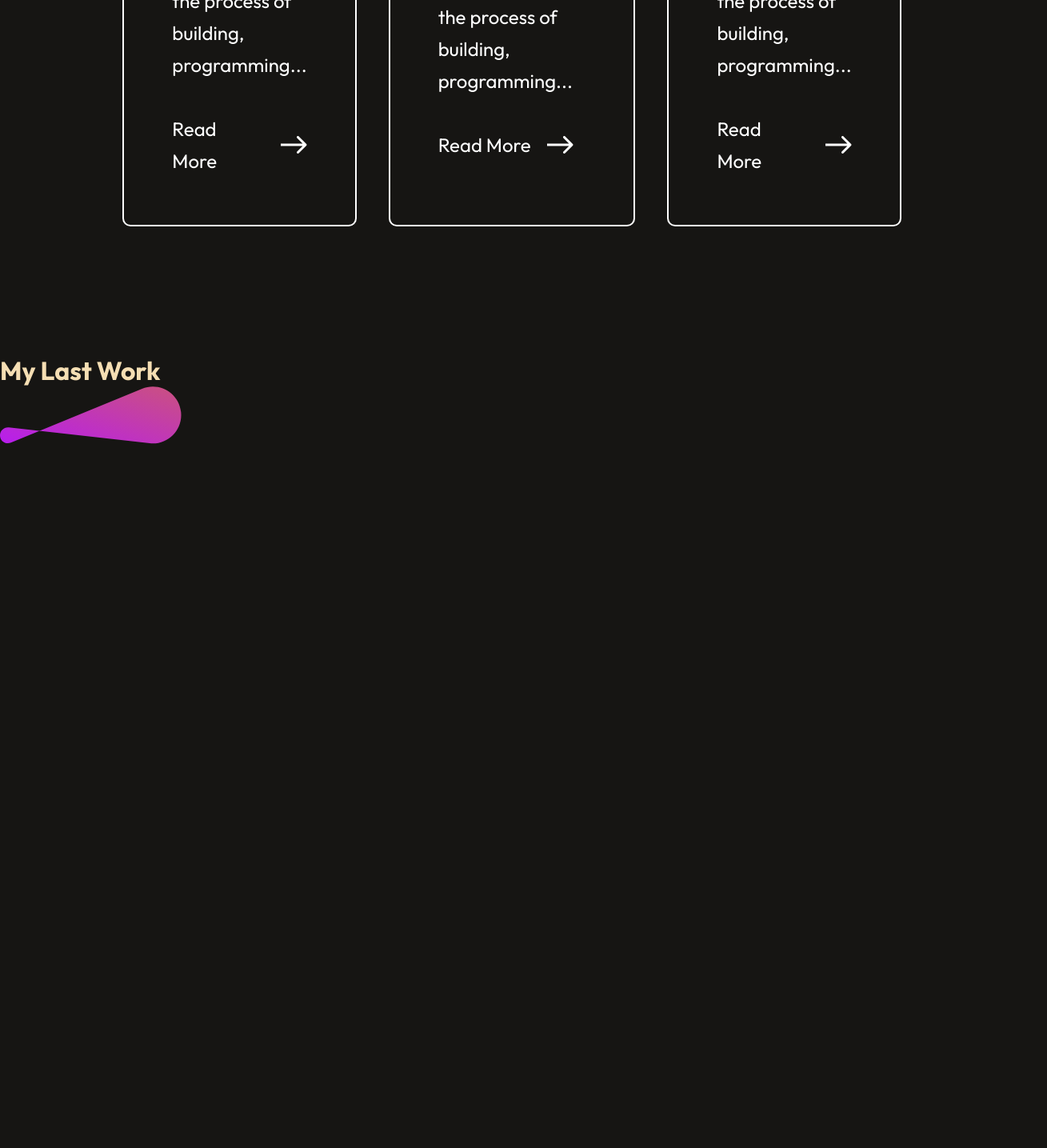
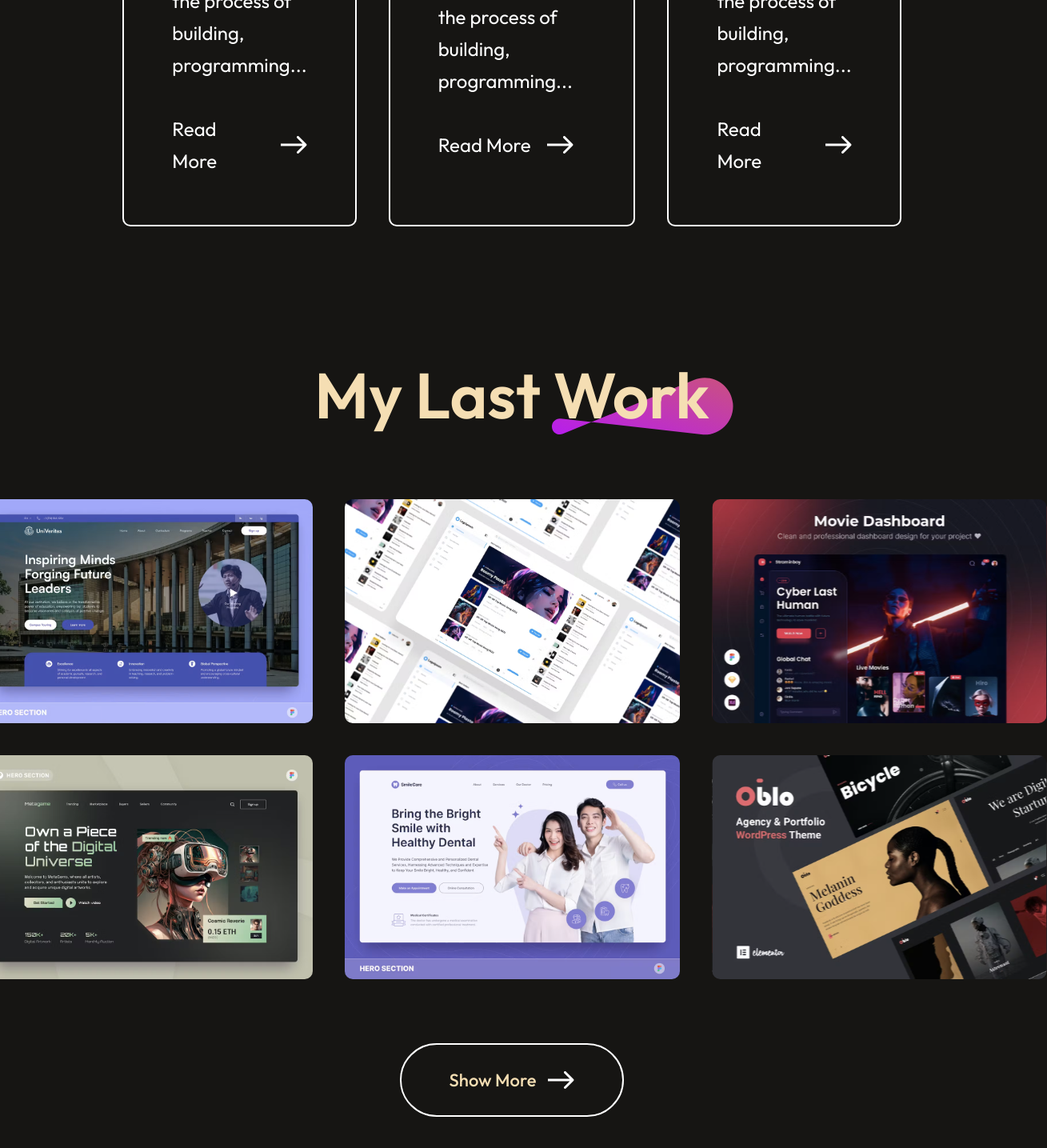
Before and after one commit to najibullah-platforms/personal-portfolio-website, a React (Vite) app: page / in a window 1280 px wide. Shown: the part 3673-5108 px from the top of the page at 80% size, 1309 px wide, since content can reach past the window. Before the commit the page ends 4232 px from the top, so only its background shows below. Built offline with nearby package versions, Linux system fonts and the light colour scheme.

Commit message:
created my work sections

```diff
--- a/src/component/MyWork/MyWork.css
+++ b/src/component/MyWork/MyWork.css
@@ -0,0 +1,58 @@
+.mywork{
+    display: flex;
+    flex-direction: column;
+    align-items: center;
+    justify-content: center;
+    gap: 80px;
+    margin: 80px 170px;
+}
+.mywork-title{
+    position: relative;
+}
+.mywork-title h1{
+    padding: 0px 30px;
+    font-size: 80px;
+    font-weight: 600;
+}
+.mywork-title img{
+    position: absolute;
+    bottom: 0;
+    right: 0;
+    z-index: -1;
+}
+.mywork-container{
+    display: grid;
+    grid-template-columns: 1fr 1fr 1fr;
+    gap: 40px;
+}
+
+.mywork-container img{
+    box-sizing: border-box;
+    width: 419px;
+    height: 280px;
+    transition: 0.3s;
+    cursor: pointer;
+}
+.mywork-container img:hover{
+    transform: scale(1.10);
+    border: 4px solid #ff00ff;
+    border-radius: 10px;
+    transition: 0.3s;
+}
+
+.mywork-showmore {
+    display: flex;
+    gap: 15px;
+    border-radius: 50px;
+    border: 2px solid #fff;
+    padding: 30px 60px;
+    font-size: 22px;
+    font-weight: 500;
+    margin-bottom: 80px;
+    transition: 0.6s;
+    cursor: pointer;
+}
+.mywork-showmore:hover {
+    gap: 30px;
+    transition: 0.6s;
+}
--- a/src/component/MyWork/MyWork.jsx
+++ b/src/component/MyWork/MyWork.jsx
@@ -1,6 +1,8 @@
 import React from 'react'
 import './MyWork.css'
 import theme_pattern from '../../assets/theme_pattern.svg'
+import mywork_data from '../../assets/mywork_data'
+import arrow_icon from '../../assets/arrow_icon.svg'
 const MyWork = () => {
   return (
     <div className='mywork'>
@@ -8,6 +10,15 @@
         <h1>My Last Work</h1>
         <img src={theme_pattern} alt="" />
       </div>
+      <div className='mywork-container'>
+        {mywork_data.map((work,index)=>{
+            return <img key={index} src={work.w_img} alt="" />
+        })}
+      </div>
+      <div className="mywork-showmore">
+        <p>Show More</p>
+        <img src={arrow_icon} alt="" />
+      </div>
     </div>
   )
 }
```
